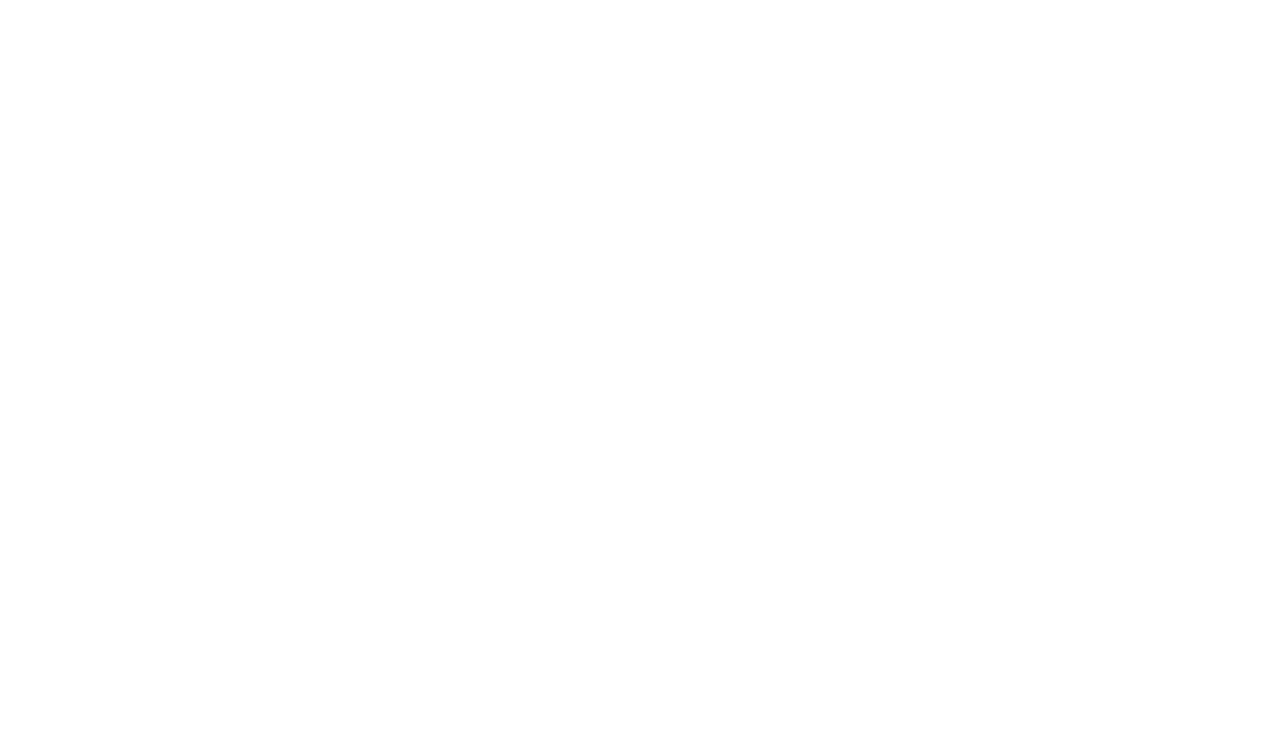
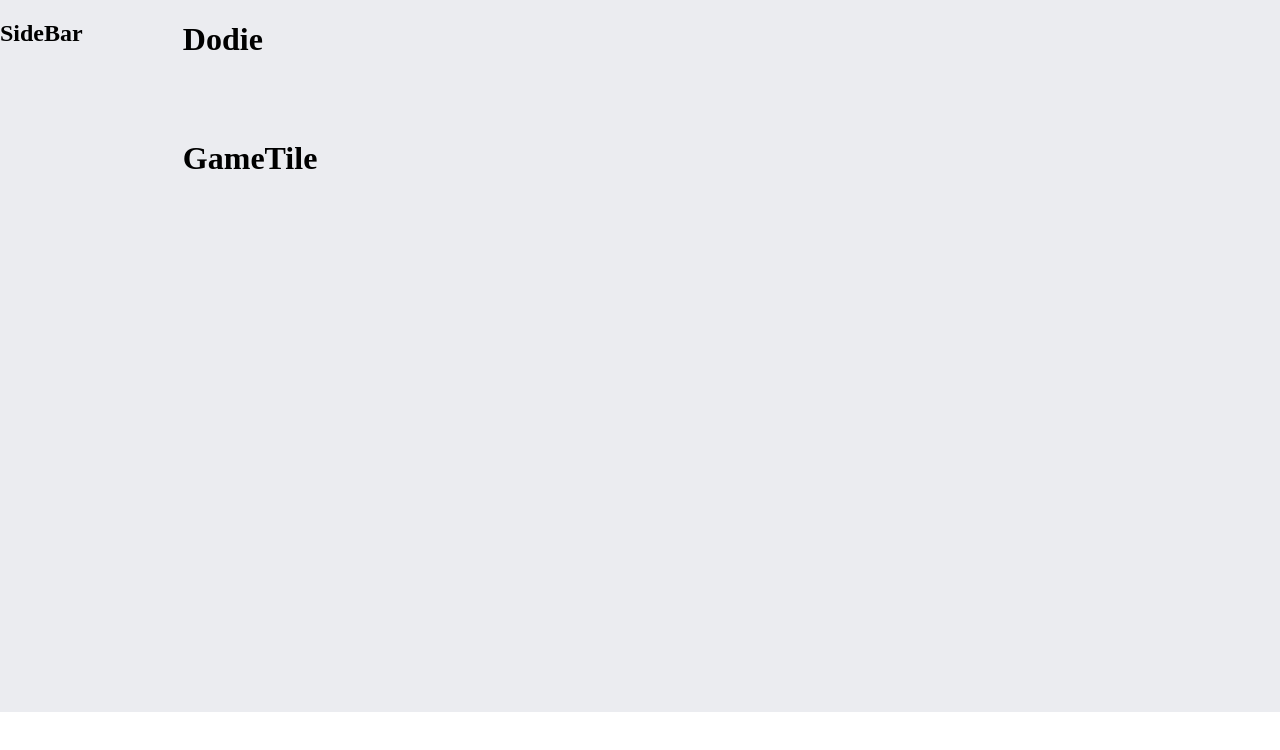
Before and after one commit to veronicamuriga/team-sparrow, a React (Create React App) app: page / in a window 1280 px wide. Shown: the top 750 px of the page. Built offline with nearby package versions, Linux system fonts and the light colour scheme.

Commit message:
Updated App and Pages

```diff
--- a/src/App.css
+++ b/src/App.css
@@ -12,7 +12,8 @@
 .LandingPage,
 .Dashboard,
 .PartyPage,
-.GameDisplay{
+.GameDisplay,
+.Leaderboard{
   display: grid;
   width: 100%;
   min-height: -webkit-fill-available;
--- a/src/components/Application.js
+++ b/src/components/Application.js
@@ -1,12 +1,28 @@
-import React from 'react'
+import React from 'react';
+import { Router } from "@reach/router";
+import '../App.css';
+import LandingPage from '../pages/landingPage';
+import Dashboard from '../pages/dashboard';
+import PartyPage from '../pages/partyPage';
+import GameDisplayPage from '../pages/gameDisplayPage';
 
-// This houses the main application, and the different pages that users can go to.
-// State is lifed to this object.
 
-export default function Application() {
-	return (
-		<div>
+export default class Application extends React.Component{
+  constructor(props){
+    super(props);
+    this.state = {}
+  }
 
-		</div>
-	)
+  render(){
+    return (
+    <div className= "App">
+      <Router>
+        <LandingPage path="/" />
+        <Dashboard path="/dashboard" />
+        <GameDisplayPage path="/gamepage" />
+        <PartyPage path="/partyplay" />
+      </Router>
+    </div>
+   );
+  }
 }
--- a/src/components/navBar.js
+++ b/src/components/navBar.js
@@ -4,7 +4,7 @@
 class NavBar extends React.Component{
     render(){
         return(
-            <div></div>
+            <div><h1>Dodie</h1></div>
         );
     }
 
--- a/src/contexts/UserContext.js
+++ b/src/contexts/UserContext.js
@@ -6,7 +6,7 @@
 	render() {
 		return (
 			<div>
-
+				{this.props.children}
 			</div>
 		)
 	}
--- a/src/pages/landingPage.js
+++ b/src/pages/landingPage.js
@@ -1,5 +1,5 @@
 import React from 'react';
-import {Link} from "@reach/router";
+// import {Link} from "@reach/router";
 import NavBar from '../components/navBar';
 import GameTile from '../components/GameTile';
 import SideBar from '../components/sidebar';
```
Also changed, not shown: src/components/LeaderboardPage.js (deleted, +0 -9 lines), src/pages/LeaderboardPage.js (added, +19 -0 lines), src/styling/leaderboard.css (added).
